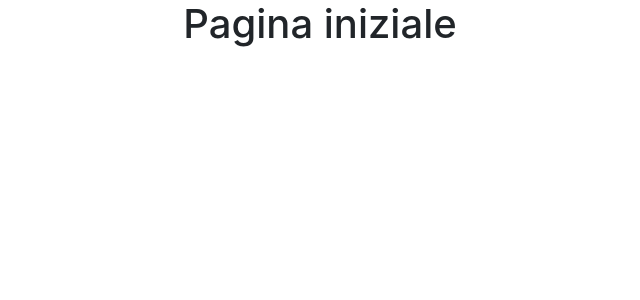
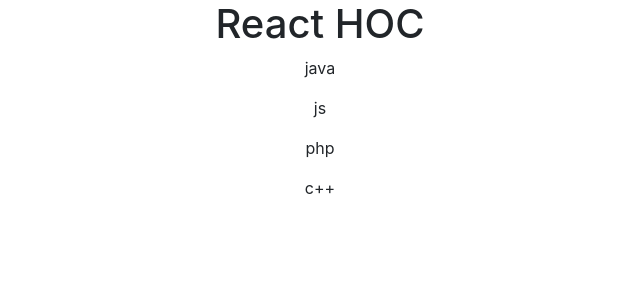
Before and after one commit to morozkodev/corso-react-avanzato, a React (Create React App) app: page / in a window 1280 px wide. Shown: the top 300 px of the page, without its empty margins (320-960 px from the left). Built offline with nearby package versions, Linux system fonts and the light colour scheme.

Commit message:
Esempio HOC

```diff
--- a/src/App.js
+++ b/src/App.js
@@ -1,6 +1,37 @@
 import logo from './logo.svg';
 import React from 'react';
 import './App.css';
+
+class MyList extends React.Component {
+
+	render() {
+		 return(
+			<div>
+				{this.props.data.map(
+					( text, index ) => (
+						<p key={index}>{text}</p>
+				))}
+			</div>
+		)
+	}
+
+}
+
+const withData = ( Comp, data ) => {
+	class WithData extends React.Component {
+		render() {
+			return <Comp data={data}/>
+		}
+	}
+	WithData.displayName = `WithData(${getDisplayName(Comp)})`;
+	return WithData;
+}
+
+const getDisplayName = WrappedComp => {
+	return WrappedComp.displayName || WrappedComp.Name || "Component";
+}
+
+const MyListData = withData( MyList, ['java', 'js', 'php', 'c++'] );
 
 class App extends React.Component {
 
@@ -11,7 +42,8 @@ class App extends React.Component {
 	render() {
 		return (
 			<div className="App">
-				<h1>Pagina iniziale</h1>
+				<h1>React HOC</h1>
+				<MyListData/>
 			</div>
 		);
 	}
```
